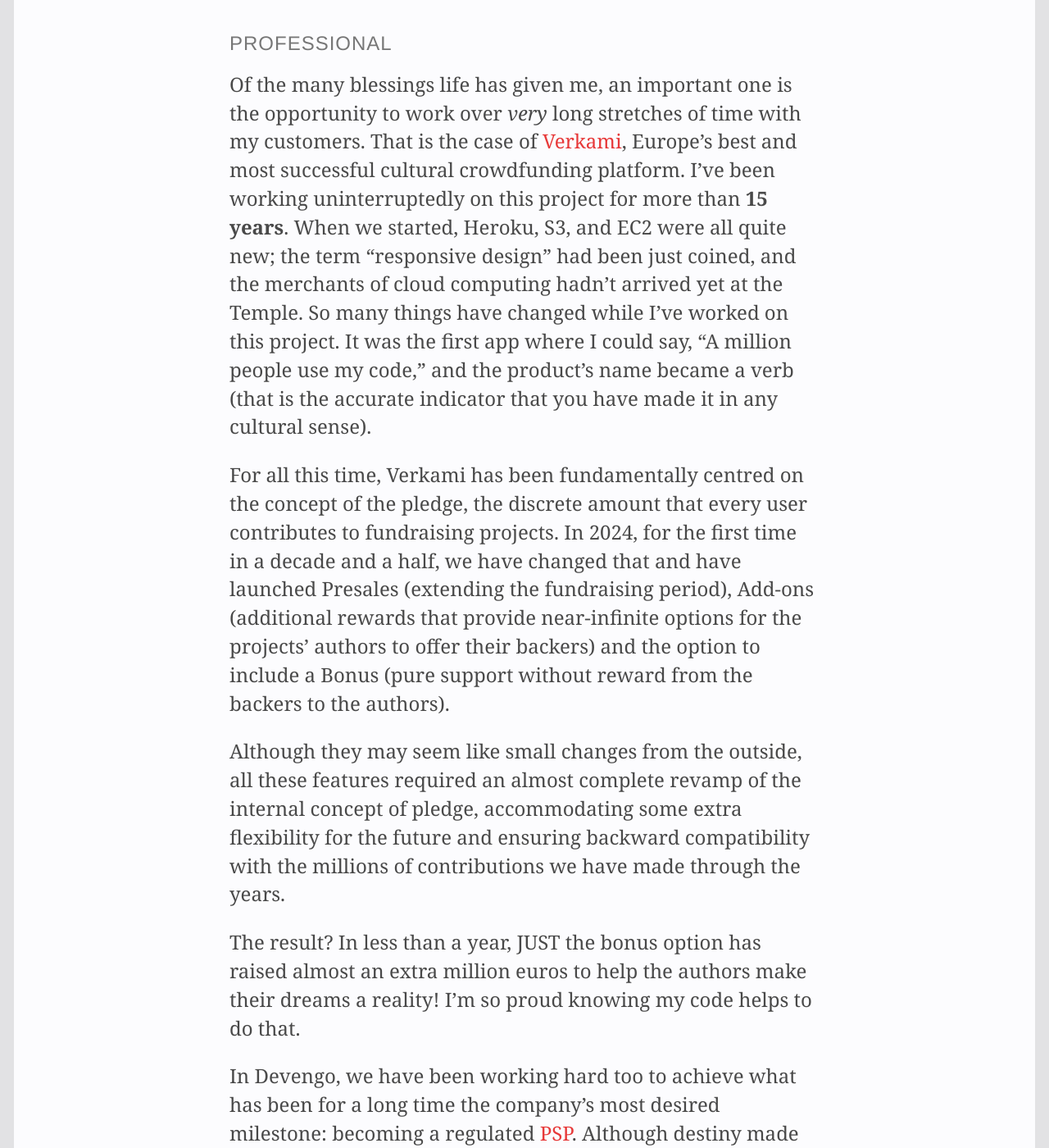
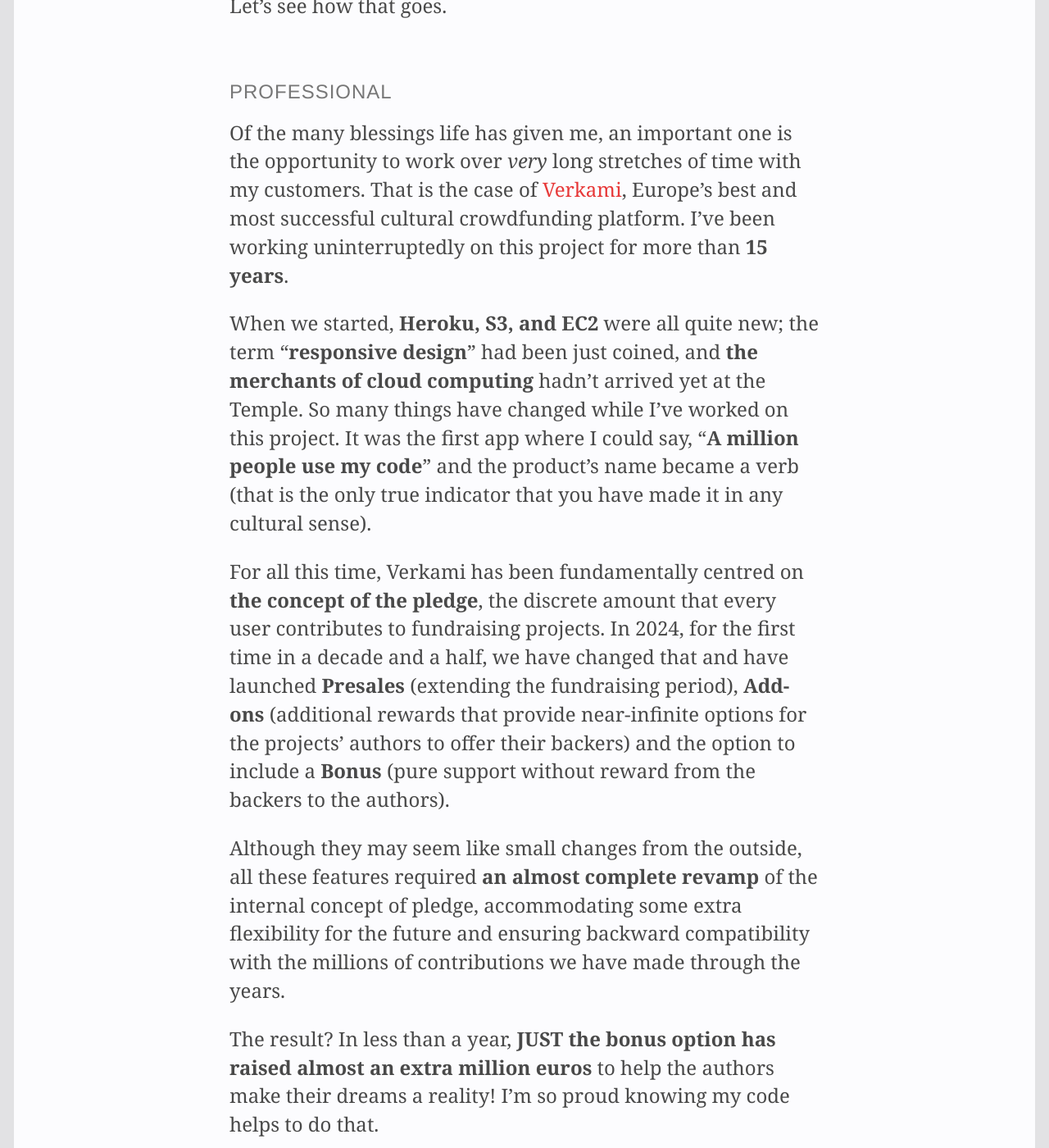
Before and after one commit to aitor/aitor.github.com, a Jekyll site: the page built from _posts/2025-01-12-2024-year-in-review.md, in a window 1280 px wide and 1400 px high, scrolled down 2980 px. Shown: the whole window at 82% size. Built offline with Jekyll 4.4.1, drawn with Linux system fonts in a browser that asks for light colours; nearby versions of some CDN libraries; some of the changed text lies outside the part shown.

Commit message:
Update 2025-01-12-2024-year-in-review.md

```diff
--- a/_posts/2025-01-12-2024-year-in-review.md
+++ b/_posts/2025-01-12-2024-year-in-review.md
@@ -13,48 +15,52 @@
 
 ## PHYSICAL
 
-Although I'm conscious that it's more of a two-way highway, I often think of the physical as THE enabler, the main thing I've got to get right to have a good year. Of course, if you follow some good habits, their compounding interest will improve your health, but luck still plays a good part, and the starting point can make the habit adoption incredibly more difficult.
+Although I'm conscious that it's more of a two-way highway, I often think of the physical as **THE** enabler, the main thing I've got to get right to have a good year. Of course, if you follow some good habits, their **compounding interest** will improve your health, but luck still plays a good part, and the starting point can make the habit adoption incredibly more difficult.
 
-Anyway, I failed again.
+Anyway, I **failed again**.
 
-Following my [life framework](https://aitor.is/writing-on/life-framework), I envisioned 2024 as _The year of frugality_. The year's vision is designed to be holistic, and I did pretty OK in many areas under that vision, e.g., I bought an order of magnitude fewer books, reduced social apps in dozens/hundreds of hours, bought very few things [outside of this list](https://aitor.is/writing-on/cooltools_2024) (mostly comics and some replacement clothes)... However, when it comes to health, although I contained my weight problem, I was not able to make a substantial improvement.
+Following my [life framework](https://aitor.is/writing-on/life-framework), I envisioned **2024 as _The year of frugality_**. The year's vision is designed to be holistic, and I did pretty OK in many areas under that vision, e.g., I bought an order of magnitude fewer books, reduced social apps in dozens/hundreds of hours, bought very few things [outside of this list](https://aitor.is/writing-on/cooltools_2024) (mostly comics and some replacement clothes)... However, when it comes to health, although I contained my weight problem, I was **not able to make a substantial improvement**.
 
-The gods handed me a few things that didn't make it easier. During the first quarters of the year, a nasty knee pain made every movement a punishment. Then in the second half I developed a very strong neck pain that, after an MRI discovered itself as a [cervicobrachialgia](https://www.sciencedirect.com/topics/medicine-and-dentistry/cervicobrachial-neuralgia#definition). After some fail in Osakidetza, I got really good treatment for both at [Ars Medica](https://www.clinicasarsmedica.com/), so if you are in the Basque Country I totally recommend them.
+The gods handed me a few things that didn't make it easier. During the first quarters of the year, a **nasty knee pain** made every movement a punishment. Then in the second half I developed a very **strong neck pain** that, after an MRI discovered itself as a [cervicobrachialgia](https://www.sciencedirect.com/topics/medicine-and-dentistry/cervicobrachial-neuralgia#definition). After some fail in Osakidetza, I got really good treatment for both at [Ars Medica](https://www.clinicasarsmedica.com/), so if you are in the Basque Country I totally recommend them.
 
-Of course, this would be one of the main things to fix in 2025. I plan to use my focus on habits to reintroduce some that worked in the past but that I let lapse for different reasons. Let's see how that goes.
+Of course, this would be one of the main things to fix in 2025. I plan to use my **focus on habits** to reintroduce some that worked in the past but that I let lapse for different reasons. Let's see how that goes.
 
 ## PROFESSIONAL
 
-Of the many blessings life has given me, an important one is the opportunity to work over _very_ long stretches of time with my customers. That is the case of [Verkami](https://www.verkami.com/), Europe's best and most successful cultural crowdfunding platform. I've been working uninterruptedly on this project for more than **15 years**. When we started, Heroku, S3, and EC2 were all quite new; the term "responsive design" had been just coined, and the merchants of cloud computing hadn't arrived yet at the Temple. So many things have changed while I've worked on this project. It was the first app where I could say, "A million people use my code," and the product's name became a verb (that is the accurate indicator that you have made it in any cultural sense).
+Of the many blessings life has given me, an important one is the opportunity to work over _very_ long stretches of time with my customers. That is the case of [Verkami](https://www.verkami.com/), Europe's best and most successful cultural crowdfunding platform. I've been working uninterruptedly on this project for more than **15 years**.
 
-For all this time, Verkami has been fundamentally centred on the concept of the pledge, the discrete amount that every user contributes to fundraising projects. In 2024, for the first time in a decade and a half, we have changed that and have launched Presales (extending the fundraising period), Add-ons (additional rewards that provide near-infinite options for the projects' authors to offer their backers) and the option to include a Bonus (pure support without reward from the backers to the authors).
+When we started, **Heroku, S3, and EC2** were all quite new; the term "**responsive design**" had been just coined, and **the merchants of cloud computing** hadn't arrived yet at the Temple. So many things have changed while I've worked on this project. It was the first app where I could say, "**A million people use my code**" and the product's name became a verb (that is the only true indicator that you have made it in any cultural sense).
 
-Although they may seem like small changes from the outside, all these features required an almost complete revamp of the internal concept of pledge, accommodating some extra flexibility for the future and ensuring backward compatibility with the millions of contributions we have made through the years.
+For all this time, Verkami has been fundamentally centred on **the concept of the pledge**, the discrete amount that every user contributes to fundraising projects. In 2024, for the first time in a decade and a half, we have changed that and have launched **Presales** (extending the fundraising period), **Add-ons** (additional rewards that provide near-infinite options for the projects' authors to offer their backers) and the option to include a **Bonus** (pure support without reward from the backers to the authors).
 
-The result? In less than a year, JUST the bonus option has raised almost an extra million euros to help the authors make their dreams a reality! I'm so proud knowing my code helps to do that.
+Although they may seem like small changes from the outside, all these features required **an almost complete revamp** of the internal concept of pledge, accommodating some extra flexibility for the future and ensuring backward compatibility with the millions of contributions we have made through the years.
 
-In Devengo, we have been working hard too to achieve what has been for a long time the company's most desired milestone: becoming a regulated [PSP](https://www.wikiwand.com/en/articles/Payment_service_provider). Although destiny made us suffer to the end of the year and involved some undesired sacrifices, we finally did it! We are the [6940](https://x.com/_aitor/status/1852274424134959335)! It's difficult to explain how much hard work a small company like ours requires to get those four digits and the responsibility we are given to them. But we needed it to enable Devengo's future, and we got it. Even more! Just in time for Christmas, we got the other magic number any financial institution requires, a [BIC](https://www.wikiwand.com/en/articles/ISO_9362): we are [DEVNESM2](https://x.com/_aitor/status/1871239352044687732).
+The result? In less than a year, **JUST the bonus option has raised almost an extra million euros** to help the authors make their dreams a reality! I'm so proud knowing my code helps to do that.
+
+In Devengo, we have been working hard too to achieve what has been for a long time the company's most desired milestone: becoming a regulated [PSP](https://www.wikiwand.com/en/articles/Payment_service_provider). Although destiny made us suffer to the end of the year and involved some undesired sacrifices, **we finally did it! We are the [6940](https://x.com/_aitor/status/1852274424134959335)!**
+
+It's difficult to explain how much hard work a small company like ours requires to get those four digits and the responsibility we are given to them. But we needed it to enable Devengo's future, and we got it. Even more! Just in time for Christmas, we got **the other magic number any financial institution requires, a [BIC](https://www.wikiwand.com/en/articles/ISO_9362)**: we are [DEVNESM2](https://x.com/_aitor/status/1871239352044687732).
 
 ![](https://aitor.is/images/2024-year-in-review/mexican.jpg)
 
 I've also organized myself to physically visit most of the dev team, thank them for their efforts, and try to keep the spirits high by organizing things like a [Mexican food workshop](https://x.com/_aitor/status/1756117172831527029), [attending a Madrid.rb session](https://x.com/_aitor/status/1854603582374326561), or an express visit to the Museo del Prado.
 
-All in all, a good year in this area.
+All in all, **a good year in this area**.
 
 ## FAMILY
 
 Probably the most essential thing in my life right now is the immersion of Atlas in the educational process.
 
-As I said [last year](https://aitor.is/writing-on/2023_year_in_review), we moved Atlas to a new school, Osotu, and we are very happy with the decision. The learning model of the school was so interesting that I attended a training course for teachers they produced and was able to understand the different cornerstones of their model: [skills and competencies](https://aitor.is/writing-on/Osotu-learning-session-one), [emotions](https://aitor.is/writing-on/osotu-learning-session-two), [neuroscience](https://aitor.is/writing-on/osotu-neuroscience).
+As I said [last year](https://aitor.is/writing-on/2023_year_in_review), we moved Atlas to a new school, Osotu, and **we are very -very- happy with the decision**. The learning model of the school was so interesting that **I attended a training course for teachers** they produced and was able to understand the different cornerstones of their model: [skills and competencies](https://aitor.is/writing-on/Osotu-learning-session-one), [emotions](https://aitor.is/writing-on/osotu-learning-session-two), [neuroscience](https://aitor.is/writing-on/osotu-neuroscience).
 
-This year, he has started his second course, and the beginning has been more bumpy than expected due to an unexpected teacher change. When kids are this small, they create super strong bonds with their teachers, and they live the process like a sad, painful breakup. But the new teacher is working hard to get them on board, even if it's very hard sometimes, so I'm confident the school year will end much better than expected.
+This year, he has started his second course, and the beginning has been **more bumpy than expected** due to an unexpected teacher change. When kids are this small, they create **super strong bonds with their teachers**, and they live the process like a sad, painful breakup. But the new teacher is working hard to get them on board, even if it's very hard sometimes, so I'm confident **the school year will end much better than started**.
 
 ![](https://aitor.is/images/2024-year-in-review/garden.jpg)
 
 
-2024 has also been the year Atlas was officially diagnosed with language-related [High Intelectual Ability/HIA](https://www.wikiwand.com/es/articles/Altas_capacidades_intelectuales). Although it may sound like a blessing, it comes with tough challenges, too, and we are all learning about what it means and what we can do to make the most of it while keeping Atlas happy.
+2024 has also been the year Atlas was officially diagnosed with language-related [High Intelectual Ability/HIA](https://www.wikiwand.com/es/articles/Altas_capacidades_intelectuales). Although it may sound like a blessing, it comes with tough challenges, too, and **we are all learning about what it means** and what we can do to make the most of it while keeping Atlas happy.
 
-We visited a few places: Amsterdam in May (it was our first time flying for Atlas, and we visited when we were there [Wikkelhouse](https://wikkelhouse.com/)!), Asturias in the summer, and multiple places in the Basque Country throughout the whole year.
+We visited a few places: **Amsterdam** in May (it was our first time flying for Atlas, and we visited [Wikkelhouse](https://wikkelhouse.com/) when we were there!), **Asturias** in the summer, and multiple places in the **Basque Country** throughout the whole year.
 
 ![](https://aitor.is/images/2024-year-in-review/amsterdam.jpg)
 
@@ -105,22 +113,22 @@
 
 ![](https://aitor.is/images/2024-year-in-review/hiking.jpg)
 
-We also had time for my usual gastronomic trips: started the year by celebrating our wedding anniversary at [Teike](https://www.teikebalmaseda.com/), were lucky to taste **two of the seasonal menus** (winter and spring) at [Islares](https://islares.restaurant/en/home/), had an amazing -tough solitary- dinner at [Xanglot](https://xanglotrestaurant.com/), LOVED vegan food for the first time ever at the awesome [Madre](https://www.madre.amsterdam/) in Amsterdam, pay my respects to [Andoni](https://x.com/andonixef) at [Villa Fromista](https://www.villadefromista.es/), and discover [Lasai](https://lasaibilbao.com/) in the centre of Bilbao. I can't complain.
+We also had time for my usual gastronomic trips: started the year by celebrating our wedding anniversary at [Teike](https://www.teikebalmaseda.com/), were lucky to taste **two of the seasonal menus** (winter and spring) at [Islares](https://islares.restaurant/en/home/), had an amazing -tough solitary- dinner at [Xanglot](https://xanglotrestaurant.com/), **LOVED vegan food for the first time ever** at the awesome [Madre](https://www.madre.amsterdam/) in Amsterdam, pay my respects to [Andoni](https://x.com/andonixef) at [Villa Fromista](https://www.villadefromista.es/), and discover [Lasai](https://lasaibilbao.com/) in the centre of Bilbao. I can't complain.
 
 ![](https://aitor.is/images/2024-year-in-review/anniversary.jpg)
 
 
-Finally, I became a [Framework laptop](https://frame.work/es/en/products/laptop13-diy-intel-ultra-1) [user in 2024](https://x.com/_aitor/status/1741469463726133645). I was already super happy with the return to Linux I initiated the year before, but having the opportunity to use it on the go was great.
+Finally, I became a [Framework laptop](https://frame.work/es/en/products/laptop13-diy-intel-ultra-1) [user in 2024](https://x.com/_aitor/status/1741469463726133645). I was already super happy with the **return to Linux** I initiated the year before, but having the opportunity to use it on the go was great.
 
 ![](https://aitor.is/images/2024-year-in-review/laptop.jpg)
 
 
-Knowing I can expand and upgrade the computer instead of becoming another aluminium brick at home in a few years makes me very happy. I already have my eyes on the new 120Hz, high-resolution display... a super cheap update for a very good new piece of hardware!
+Knowing I can expand and upgrade the computer instead of becoming **another aluminium brick at home** in a few years makes me very happy. I already have my eyes on the new 120Hz, high-resolution display... a super cheap update for a very good new piece of hardware!
 
 
 ## Wrapping it up!
 
-That's all. I do an internal "What I'm planning for next year" and quarterly reviews every year, which I usually don't publish, but I'm thinking that maybe it would be good to start. Going public may increase accountability; I don't know. We'll see how it goes.
+That's all. I do an internal "What I'm planning for next year" and quarterly reviews every year, which I usually don't publish, but I'm thinking that maybe it would be good to start. **Going public may increase accountability**; I don't know. We'll see how it goes.
 
 Thank you for reading this one more year, and I wish you the best year of your life for 2025!
 
```
Also changed, not shown: other parts of _posts/2025-01-12-2024-year-in-review.md (+16 -12 lines).
